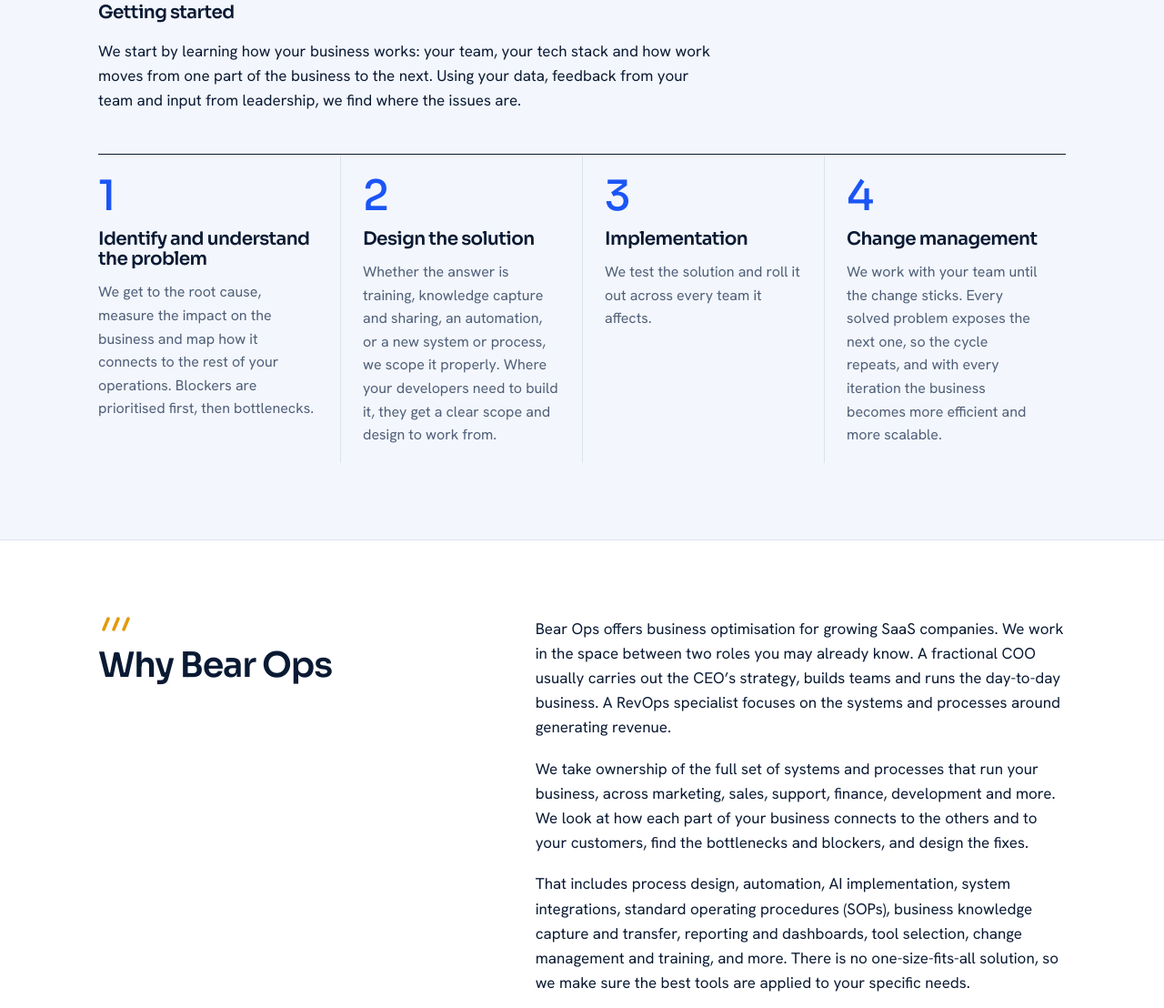
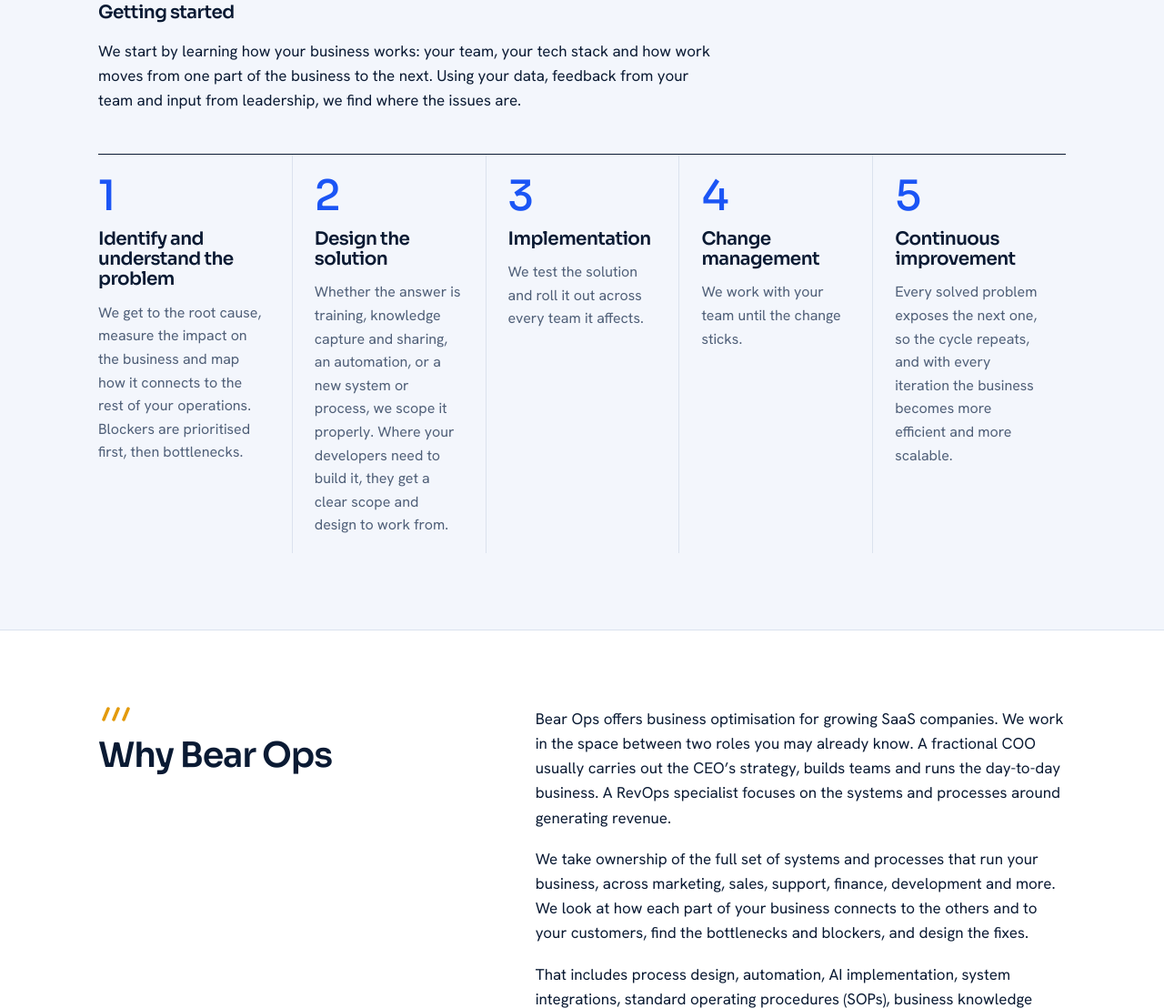
Before and after one commit to BuchnerBernard/bearops, an Astro site: page / in a window 1280 px wide. Shown: the part 1571-2679 px from the top of the page at 91% size. Built offline with nearby package versions, Linux system fonts and the light colour scheme; Astro itself is replaced by a stand-in of ours.

Commit message:
Make continuous improvement its own step
Co-Authored-By: Claude Opus 5.5 <noreply@anthropic.com>
Claude-Session: https://claude.ai/code/session_01XywhuzKpxRN7MUEpGZ3avx

```diff
--- a/src/pages/index.astro
+++ b/src/pages/index.astro
@@ -49,7 +49,8 @@ const latest = (await getArticles()).slice(0, 3);
     <div class="step"><span class="n">1</span><h3>Identify and understand the problem</h3><p>We get to the root cause, measure the impact on the business and map how it connects to the rest of your operations. Blockers are prioritised first, then bottlenecks.</p></div>
     <div class="step"><span class="n">2</span><h3>Design the solution</h3><p>Whether the answer is training, knowledge capture and sharing, an automation, or a new system or process, we scope it properly. Where your developers need to build it, they get a clear scope and design to work from.</p></div>
     <div class="step"><span class="n">3</span><h3>Implementation</h3><p>We test the solution and roll it out across every team it affects.</p></div>
-    <div class="step"><span class="n">4</span><h3>Change management</h3><p>We work with your team until the change sticks. Every solved problem exposes the next one, so the cycle repeats, and with every iteration the business becomes more efficient and more scalable.</p></div>
+    <div class="step"><span class="n">4</span><h3>Change management</h3><p>We work with your team until the change sticks.</p></div>
+    <div class="step"><span class="n">5</span><h3>Continuous improvement</h3><p>Every solved problem exposes the next one, so the cycle repeats, and with every iteration the business becomes more efficient and more scalable.</p></div>
   </div>
 </div></section>
 
--- a/src/styles/global.css
+++ b/src/styles/global.css
@@ -66,7 +66,7 @@ nav .btn:hover{color:var(--accent-ink)}
 .lead{color:var(--muted);max-width:40em;margin:14px 0 0}
 .two{display:grid;grid-template-columns:1fr 1fr;gap:44px;margin-top:28px}
 ul.plain{margin:0;padding-left:1.1em}ul.plain li{margin:0 0 10px}
-.steps{display:grid;grid-template-columns:repeat(4,1fr);margin-top:40px;border-top:1px solid var(--ink)}
+.steps{display:grid;grid-template-columns:repeat(5,1fr);margin-top:40px;border-top:1px solid var(--ink)}
 .step{padding:22px 24px 8px 0}
 .step+.step{padding-left:24px;border-left:1px solid var(--line)}
 .step .n{display:block;font:500 46px/1 var(--head);letter-spacing:-.04em;color:var(--accent);margin-bottom:14px}
```
